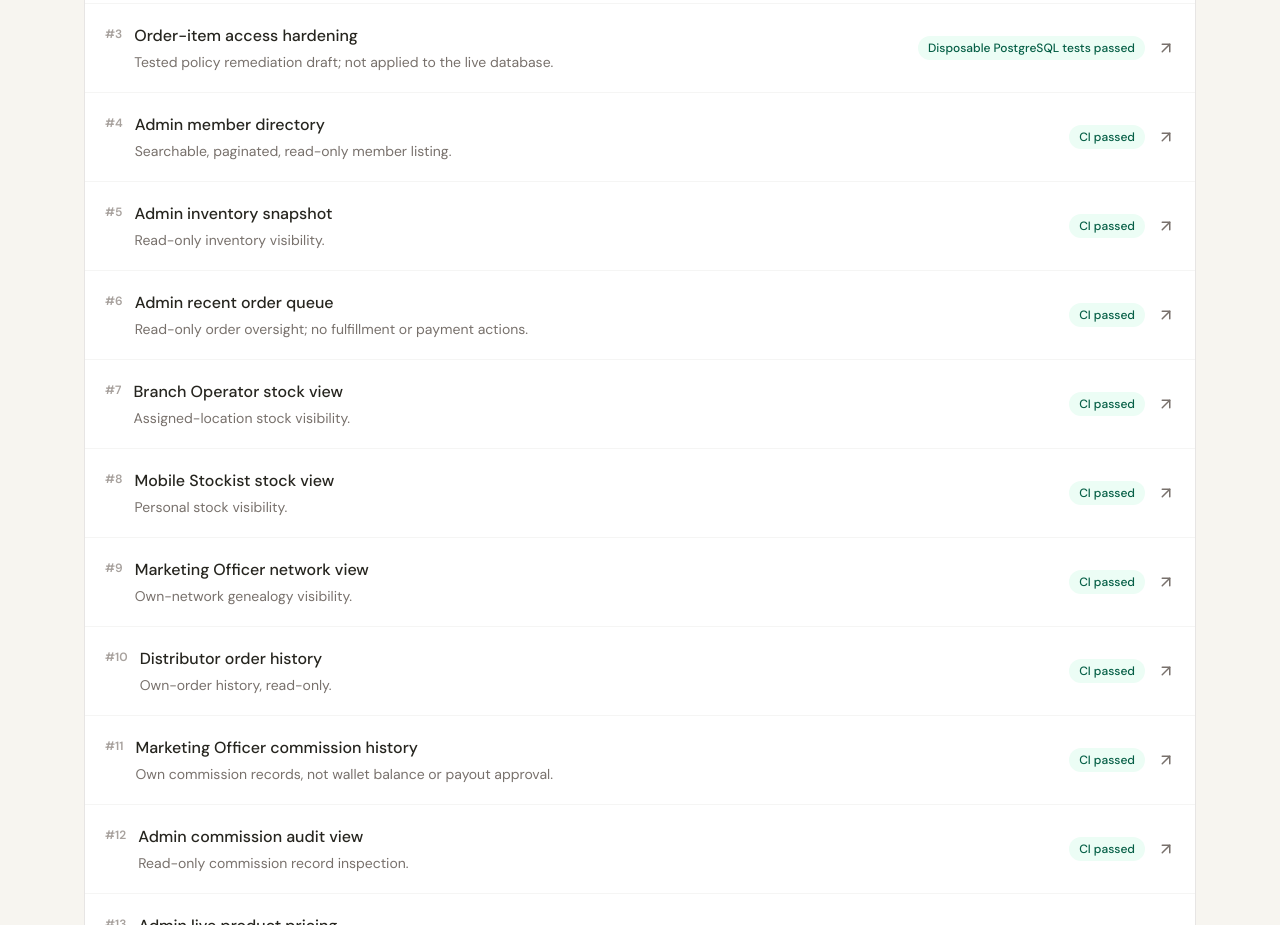
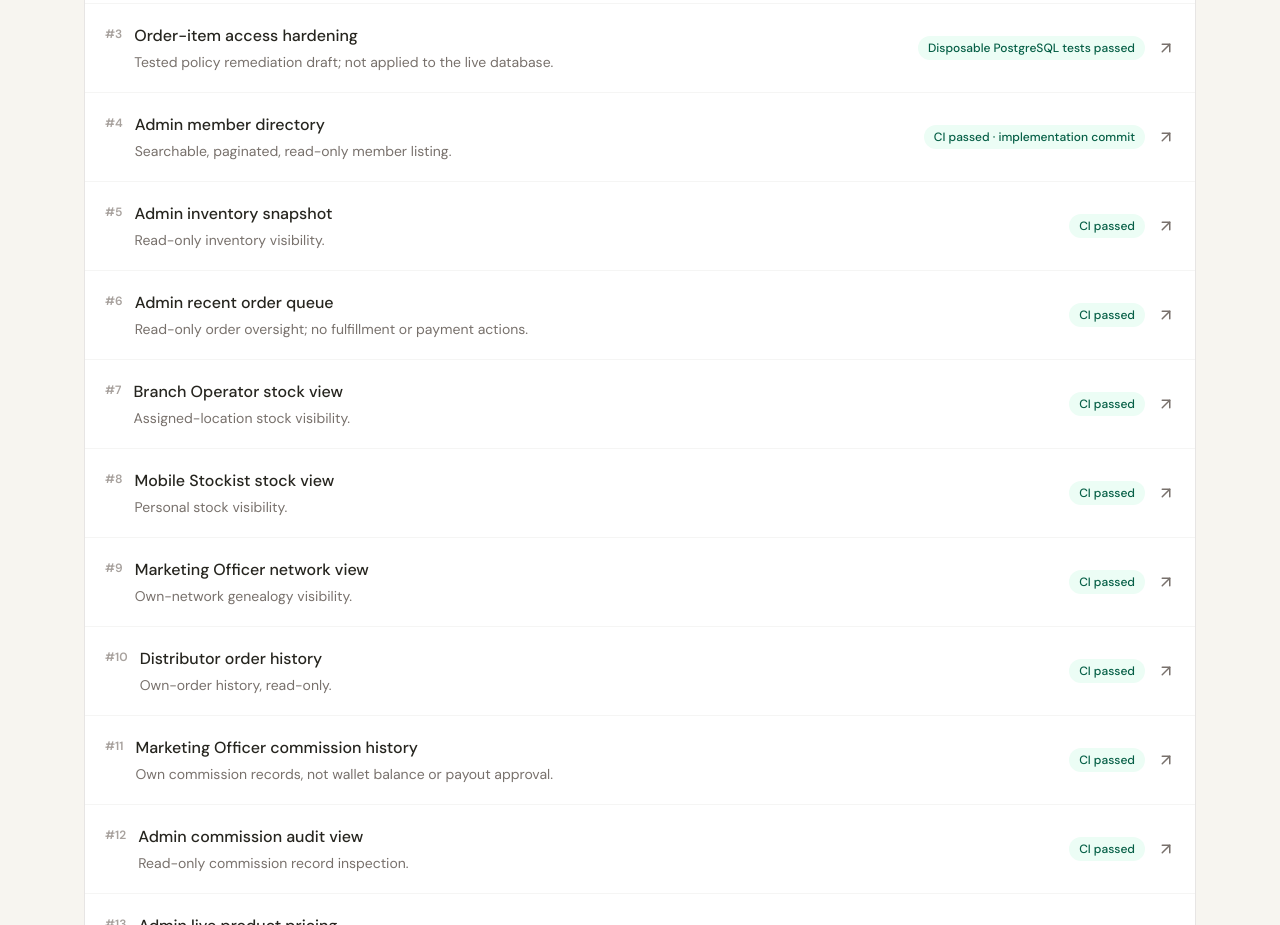
Before and after one commit to amanahoperationsdept-beep/Amanah-unilevel-system, a Next.js app: page /project-progress in a window 1280 px wide. Shown: the part 1560-2485 px from the top of the page. Built offline with nearby package versions, Linux system fonts and the light colour scheme; a web font is replaced by a local one.

Commit message:
Clarify PR 19 implementation CI status

```diff
--- a/src/app/project-progress/page.tsx
+++ b/src/app/project-progress/page.tsx
@@ -5,7 +5,7 @@ const pullRequests = [
   { n: 1, title: "POS position-based pricing", status: "CI passed · checkout held", href: "https://github.com/amanahoperationsdept-beep/Amanah-unilevel-system/pull/1", detail: "Role price selection and browser-only cart; checkout remains disabled." },
   { n: 2, title: "Product pricing by membership level", status: "CI passed · reference pricing", href: "https://github.com/amanahoperationsdept-beep/Amanah-unilevel-system/pull/2", detail: "Eight-product reference pricing; not yet the authoritative live catalog or editable admin data." },
   { n: 3, title: "Order-item access hardening", status: "Disposable PostgreSQL tests passed", href: "https://github.com/amanahoperationsdept-beep/Amanah-unilevel-system/pull/3", detail: "Tested policy remediation draft; not applied to the live database." },
-  { n: 4, title: "Admin member directory", status: "CI passed", href: "https://github.com/amanahoperationsdept-beep/Amanah-unilevel-system/pull/4", detail: "Searchable, paginated, read-only member listing." },
+  { n: 4, title: "Admin member directory", status: "CI passed · implementation commit", href: "https://github.com/amanahoperationsdept-beep/Amanah-unilevel-system/pull/4", detail: "Searchable, paginated, read-only member listing." },
   { n: 5, title: "Admin inventory snapshot", status: "CI passed", href: "https://github.com/amanahoperationsdept-beep/Amanah-unilevel-system/pull/5", detail: "Read-only inventory visibility." },
   { n: 6, title: "Admin recent order queue", status: "CI passed", href: "https://github.com/amanahoperationsdept-beep/Amanah-unilevel-system/pull/6", detail: "Read-only order oversight; no fulfillment or payment actions." },
   { n: 7, title: "Branch Operator stock view", status: "CI passed", href: "https://github.com/amanahoperationsdept-beep/Amanah-unilevel-system/pull/7", detail: "Assigned-location stock visibility." },
```
